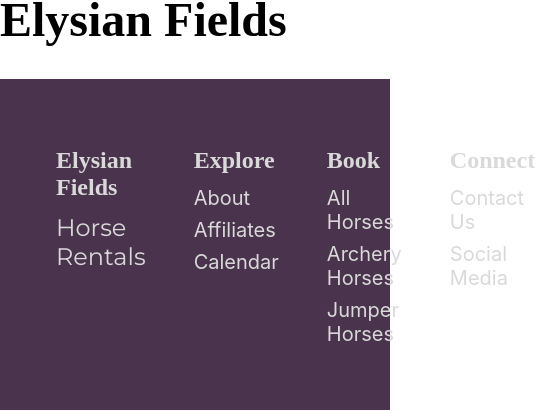
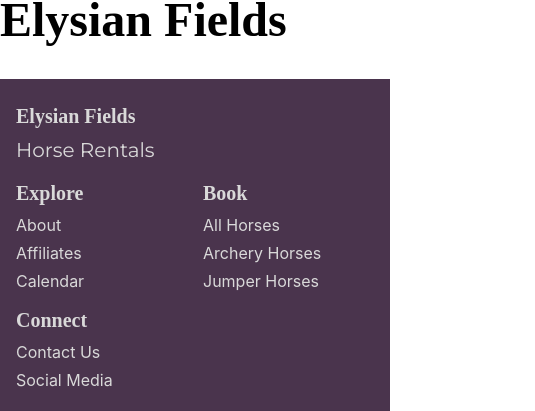
Before and after one commit to heatherdice/Elysian_Fields_Horse_Rentals, a React (Create React App) app in the folder client/: page /horses in a window 390 px wide. Shown: the part 442-853 px from the top of the page, 535 px wide, since content can reach past the window. Built offline with nearby package versions, Linux system fonts and the light colour scheme; the HTML template or start-up script is replaced by a standard one; a web font is replaced by a local one.

Commit message:
Responsive footer (though not the cleanest code)

```diff
--- a/client/src/App.css
+++ b/client/src/App.css
@@ -51,3 +51,34 @@ footer li {
   text-decoration: none;
   font-size: 1.25em;
 }
+
+@media (max-width: 950px) {
+  footer {
+    padding: 1em;
+    column-gap: 1em;
+  }
+  footer h3, footer h4 {
+    font-size: 1.25em;
+  }
+  .footer-link {
+    font-size: 1em;
+  }
+}
+
+@media (max-width: 645px) {
+  .site-title-footer {
+    grid-column: span 3;
+  }
+  footer {
+    grid-template-columns: 0.5fr 0.5fr 0.5fr;
+  }
+}
+
+@media (max-width: 450px) {
+  .site-title-footer {
+    grid-column: span 2;
+  }
+  footer {
+    grid-template-columns: 0.5fr 0.5fr;
+  }
+}
--- a/client/src/components/Footer.js
+++ b/client/src/components/Footer.js
@@ -4,7 +4,7 @@ import { NavLink } from "react-router-dom";
 export default function Footer({ backgroundColor, textColor }) {
     return (
         <footer style={{ backgroundColor: backgroundColor, color: textColor }}>
-            <div>
+            <div className="site-title-footer">
                 <h3>Elysian Fields</h3>
                 <h4>Horse Rentals</h4>
             </div>
```
